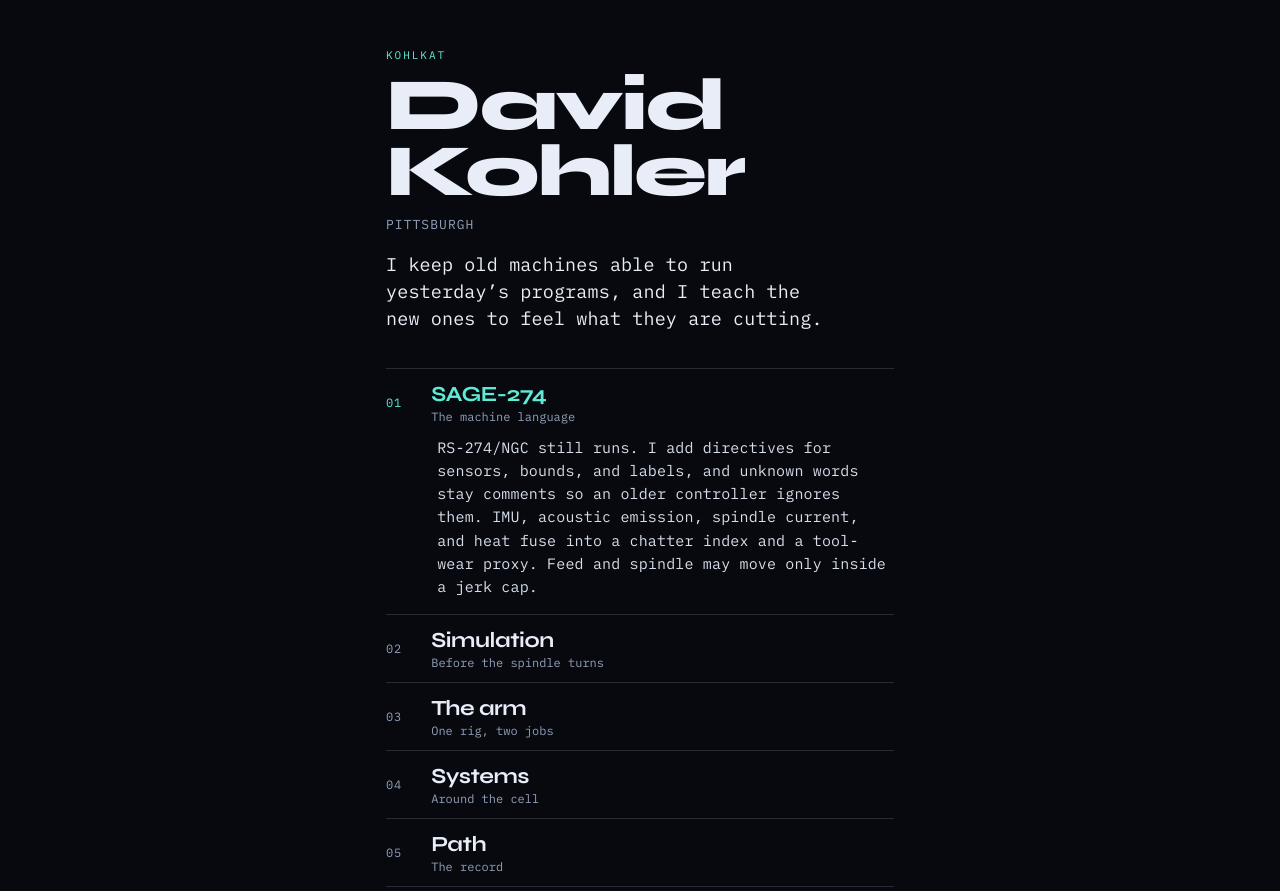
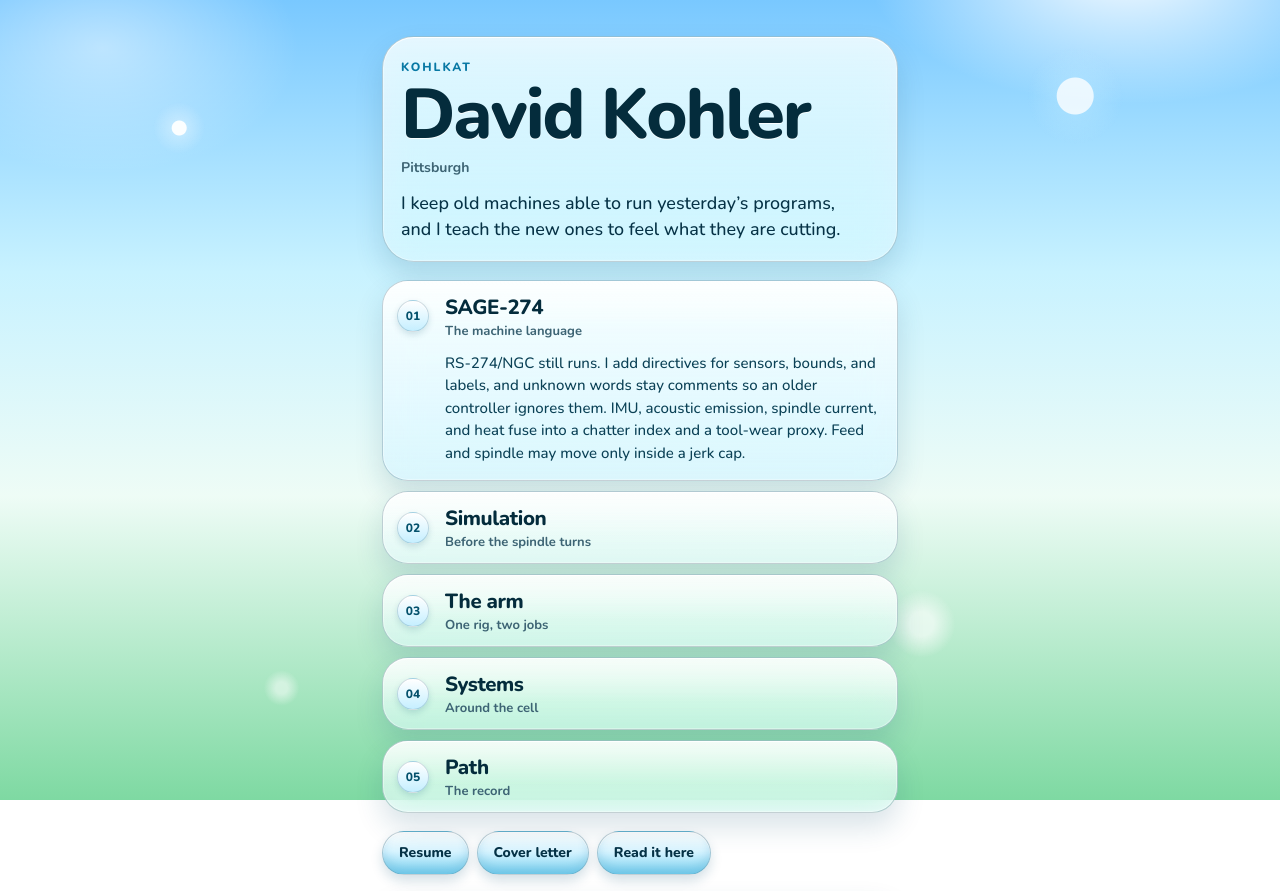
Before and after one commit to kohlkat/interactive-resume, a React (Vite) app in the folder site/: page / in a window 1280 px wide. Shown: the top 891 px of the page. Built offline with nearby package versions, Linux system fonts and the light colour scheme.

Commit message:
Restyle the briefing as glossy sky glass.
The chapters and downloads stay. The page now uses a bright sky, frosted panels, and gel controls.

```diff
--- a/site/index.html
+++ b/site/index.html
@@ -3,12 +3,12 @@
   <head>
     <meta charset="UTF-8" />
     <meta name="viewport" content="width=device-width, initial-scale=1, viewport-fit=cover" />
-    <meta name="theme-color" content="#07090f" />
+    <meta name="theme-color" content="#8fd4ff" />
     <meta name="description" content="David Kohler, Pittsburgh. Control software that stays compatible with old machines and learns from the sensors on the new ones." />
     <title>David Kohler — Interactive Resume</title>
     <link rel="preconnect" href="https://fonts.googleapis.com" />
     <link rel="preconnect" href="https://fonts.gstatic.com" crossorigin />
-    <link href="https://fonts.googleapis.com/css2?family=IBM+Plex+Mono:wght@400;600&family=Syne:wght@600;700;800&display=swap" rel="stylesheet" />
+    <link href="https://fonts.googleapis.com/css2?family=Nunito:wght@500;700;800&display=swap" rel="stylesheet" />
   </head>
   <body>
     <div id="root"></div>
--- a/site/src/styles.css
+++ b/site/src/styles.css
@@ -1,33 +1,49 @@
 :root {
-  --bg0: #07090f;
-  --bg1: #101522;
-  --ink: #e8edf7;
-  --muted: #93a0b8;
-  --line: rgba(232, 237, 247, 0.14);
-  --accent: #5eead4;
-  --card: rgba(16, 21, 34, 0.82);
-  --shadow: 0 18px 50px rgba(0, 0, 0, 0.45);
-  font-family: "IBM Plex Mono", ui-monospace, SFMono-Regular, Menlo, monospace;
+  --ink: #063246;
+  --muted: #3d6474;
+  --glass: linear-gradient(180deg, rgba(255, 255, 255, 0.82), rgba(232, 248, 255, 0.58));
+  --edge: rgba(6, 48, 72, 0.22);
+  --shine: inset 0 1px 0 rgba(255, 255, 255, 0.95);
+  --drop: 0 14px 28px rgba(16, 78, 112, 0.16);
+  font-family: Nunito, "Avenir Next", "Segoe UI", sans-serif;
   color: var(--ink);
-  background: #07090f;
   min-height: 100%;
 }
 
 * { box-sizing: border-box; }
-html, body, #root { margin: 0; min-height: 100%; background: #07090f; }
-body {
-  letter-spacing: 0.01em;
-  background:
-    radial-gradient(900px 420px at 0% -10%, rgba(94, 234, 212, 0.1), transparent 55%),
-    #07090f;
+html, body, #root { margin: 0; min-height: 100%; }
+body { letter-spacing: 0; }
+
+body::before,
+body::after {
+  content: "";
+  position: fixed;
+  inset: 0;
+  pointer-events: none;
 }
 
-a { color: var(--accent); text-decoration: none; }
+body::before {
+  z-index: -2;
+  background:
+    radial-gradient(420px 220px at 88% -4%, rgba(255, 255, 255, 0.95), transparent 62%),
+    radial-gradient(280px 180px at 8% 6%, rgba(255, 255, 255, 0.45), transparent 70%),
+    linear-gradient(180deg, #79c8ff 0%, #c8f2ff 34%, #eefcf6 62%, #7ed9a2 100%);
+}
+
+body::after {
+  z-index: -1;
+  background:
+    radial-gradient(circle at 14% 16%, rgba(255, 255, 255, 0.95) 0 7px, rgba(255, 255, 255, 0.28) 8px, transparent 26px),
+    radial-gradient(circle at 84% 12%, rgba(255, 255, 255, 0.8) 0 18px, rgba(186, 232, 255, 0.35) 19px, transparent 48px),
+    radial-gradient(circle at 72% 78%, rgba(255, 255, 255, 0.62) 0 12px, transparent 34px),
+    radial-gradient(circle at 22% 86%, rgba(255, 255, 255, 0.5) 0 6px, transparent 18px);
+}
+
+a { color: #046284; text-decoration: none; }
 a:hover { text-decoration: underline; }
 
 h1, h2, h3 {
-  font-family: Syne, "Avenir Next", "Segoe UI", sans-serif;
-  font-weight: 750;
+  font-weight: 800;
   letter-spacing: -0.03em;
   margin: 0;
 }
@@ -38,101 +54,140 @@ h1, h2, h3 {
   min-height: 100dvh;
   display: flex;
   flex-direction: column;
-  gap: 28px;
+  gap: 16px;
   padding:
-    calc(22px + env(safe-area-inset-top))
-    calc(18px + env(safe-area-inset-right))
-    calc(22px + env(safe-area-inset-bottom))
-    calc(18px + env(safe-area-inset-left));
+    calc(16px + env(safe-area-inset-top))
+    calc(14px + env(safe-area-inset-right))
+    calc(18px + env(safe-area-inset-bottom))
+    calc(14px + env(safe-area-inset-left));
+}
+
+.brief-hero,
+.chapter,
+.brief-foot,
+.card {
+  background: var(--glass);
+  -webkit-backdrop-filter: blur(18px) saturate(1.6);
+  backdrop-filter: blur(18px) saturate(1.6);
+  border: 1px solid var(--edge);
+  box-shadow: var(--shine), inset 0 0 0 1px rgba(255, 255, 255, 0.35), var(--drop);
+}
+
+.brief-hero {
+  padding: 22px 18px 18px;
+  border-radius: 32px;
 }
 
 .eyebrow {
-  margin: 0 0 10px;
-  color: var(--accent);
+  margin: 0 0 8px;
+  color: #0878a4;
   text-transform: uppercase;
-  font-size: 11px;
-  letter-spacing: 0.18em;
+  font-size: 12px;
+  font-weight: 800;
+  letter-spacing: 0.16em;
 }
 
 .brief-hero h1 {
-  font-size: clamp(2.6rem, 13vw, 4.4rem);
-  line-height: 0.9;
+  font-size: clamp(2.5rem, 12vw, 4.2rem);
+  line-height: 0.92;
+  color: #042c3c;
+  text-shadow: 0 1px 0 rgba(255, 255, 255, 0.8);
 }
 
 .brief-place {
-  margin: 12px 0 0;
+  margin: 10px 0 0;
   color: var(--muted);
-  font-size: 13px;
-  letter-spacing: 0.08em;
-  text-transform: uppercase;
+  font-size: 14px;
+  font-weight: 700;
 }
 
 .brief-lead {
-  margin: 18px 0 0;
+  margin: 14px 0 0;
   max-width: 28rem;
   color: var(--ink);
-  font-size: clamp(1.02rem, 4.4vw, 1.15rem);
+  font-size: clamp(1.02rem, 4.2vw, 1.12rem);
+  font-weight: 500;
   line-height: 1.45;
 }
 
 .chapters {
   display: flex;
   flex-direction: column;
-  border-bottom: 1px solid var(--line);
+  gap: 10px;
+}
+
+.chapter {
+  border-radius: 26px;
+  overflow: hidden;
 }
 
 .chapter button {
   width: 100%;
-  min-height: 56px;
+  min-height: 64px;
   display: grid;
-  grid-template-columns: 2.2rem 1fr;
-  gap: 10px;
+  grid-template-columns: 36px 1fr;
+  gap: 12px;
   align-items: center;
   text-align: left;
   color: inherit;
   font: inherit;
-  background: transparent;
+  background: linear-gradient(180deg, rgba(255, 255, 255, 0.55), rgba(255, 255, 255, 0) 62%);
   border: 0;
-  border-top: 1px solid var(--line);
-  padding: 12px 0;
+  padding: 12px 14px;
   cursor: pointer;
 }
 
-.chapter button:focus-visible {
-  outline: 1px solid var(--accent);
+.chapter button:focus-visible,
+.file-link:focus-visible,
+.pill:focus-visible,
+.brief-foot a:focus-visible {
+  outline: 2px solid #046284;
   outline-offset: 2px;
 }
 
+.chapter button:active { background: rgba(255, 255, 255, 0.28); }
+
 .chapter .num {
-  color: var(--muted);
+  width: 32px;
+  height: 32px;
+  display: grid;
+  place-items: center;
+  border-radius: 50%;
+  color: #04516c;
   font-size: 12px;
-  letter-spacing: 0.06em;
+  font-weight: 800;
+  background: linear-gradient(180deg, #ffffff 0%, #c5efff 100%);
+  border: 1px solid rgba(6, 60, 90, 0.18);
+  box-shadow: inset 0 1px 0 #fff, 0 3px 6px rgba(16, 80, 110, 0.16);
 }
 
-.chapter.open .num,
-.chapter.open strong { color: var(--accent); }
+.chapter.open {
+  background: linear-gradient(180deg, rgba(255, 255, 255, 0.92), rgba(214, 244, 255, 0.72));
+}
 
 .chapter strong {
   display: block;
-  font-family: Syne, "Avenir Next", sans-serif;
-  font-size: 1.15rem;
-  font-weight: 700;
+  font-size: 1.12rem;
+  font-weight: 800;
   letter-spacing: -0.02em;
+  color: #042c3c;
 }
 
 .chapter .kicker {
   display: block;
-  margin-top: 2px;
+  margin-top: 1px;
   color: var(--muted);
-  font-size: 12px;
+  font-size: 13px;
+  font-weight: 700;
 }
 
 .chapter-body {
-  margin: 0 0 16px 3.2rem;
-  max-width: 36rem;
-  color: #d7deeb;
-  font-size: 14.5px;
-  line-height: 1.55;
+  margin: 0;
+  padding: 0 16px 16px 62px;
+  color: #0b4156;
+  font-size: 15px;
+  font-weight: 500;
+  line-height: 1.5;
 }
 
 .file-row {
@@ -141,91 +196,107 @@ h1, h2, h3 {
   gap: 8px;
 }
 
-.file-link {
+.file-link,
+.pill {
   display: inline-flex;
   align-items: center;
+  justify-content: center;
   min-height: 44px;
-  padding: 0 14px;
-  border: 1px solid var(--line);
+  padding: 8px 16px;
   border-radius: 999px;
-  color: var(--ink);
-  font-size: 13px;
+  color: #053246;
+  font-size: 14px;
+  font-weight: 800;
+  line-height: 1.15;
   text-decoration: none !important;
+  border: 1px solid rgba(6, 58, 86, 0.24);
+  background: linear-gradient(180deg, #ffffff 0%, #d7f4ff 46%, #7fd4f2 100%);
+  box-shadow:
+    inset 0 1px 0 #fff,
+    inset 0 -7px 10px rgba(24, 130, 176, 0.18),
+    0 6px 12px rgba(16, 84, 116, 0.18);
 }
 
-.file-link:hover { border-color: rgba(94, 234, 212, 0.5); }
+.file-link:hover,
+.pill:hover { text-decoration: none; filter: brightness(1.03); }
+
+.file-link:active,
+.pill:active {
+  transform: translateY(1px);
+  box-shadow: inset 0 3px 8px rgba(8, 60, 90, 0.22);
+}
 
 .brief-foot {
   display: flex;
   flex-wrap: wrap;
-  gap: 10px 16px;
+  gap: 4px 14px;
   margin-top: auto;
-  padding-top: 8px;
-  color: var(--muted);
-  font-size: 13px;
+  padding: 8px 16px;
+  border-radius: 24px;
 }
 
-.brief-foot a { color: var(--muted); }
+.brief-foot a {
+  color: #06425a;
+  font-weight: 800;
+  font-size: 14px;
+  min-height: 44px;
+  display: inline-flex;
+  align-items: center;
+}
 
 .page {
   max-width: 40rem;
   margin: 0 auto;
   padding:
     calc(16px + env(safe-area-inset-top))
-    calc(16px + env(safe-area-inset-right))
-    calc(32px + env(safe-area-inset-bottom))
-    calc(16px + env(safe-area-inset-left));
+    calc(14px + env(safe-area-inset-right))
+    calc(28px + env(safe-area-inset-bottom))
+    calc(14px + env(safe-area-inset-left));
 }
 
 .page h1 {
   font-size: clamp(2rem, 8vw, 2.8rem);
-  margin-top: 8px;
+  margin: 8px 0 0;
+  color: #042c3c;
+  text-shadow: 0 1px 0 rgba(255, 255, 255, 0.75);
 }
 
 .page-nav {
   display: flex;
   flex-wrap: wrap;
-  gap: 6px;
+  gap: 8px;
   margin-bottom: 16px;
 }
 
-.pill {
-  display: inline-flex;
-  align-items: center;
-  justify-content: center;
-  min-height: 40px;
-  border: 1px solid var(--line);
-  background: rgba(255, 255, 255, 0.03);
-  color: var(--ink);
-  border-radius: 999px;
-  padding: 8px 12px;
-  font: inherit;
-  font-size: 12px;
-  line-height: 1.2;
-  text-decoration: none !important;
-}
-
-.pill:hover { border-color: rgba(94, 234, 212, 0.45); }
-
 .card {
-  background: var(--card);
-  border: 1px solid var(--line);
-  border-radius: 16px;
+  border-radius: 24px;
   padding: 16px;
-  box-shadow: var(--shadow);
 }
 
 .doc {
   white-space: pre-wrap;
   line-height: 1.55;
-  color: #d7deeb;
-  font-size: 14px;
+  color: #0b4156;
+  font-size: 15px;
+  font-weight: 500;
   overflow-wrap: anywhere;
 }
 
 @media (min-width: 720px) {
-  .brief { padding-top: 48px; gap: 36px; }
-  .brief-hero h1 { font-size: 4.6rem; }
-  .chapter strong { font-size: 1.35rem; }
-  .chapter-body { font-size: 15px; }
+  .brief { padding-top: 36px; gap: 18px; }
+  .brief-hero h1 { font-size: 4.4rem; }
+  .chapter strong { font-size: 1.28rem; }
 }
+
+@media (prefers-reduced-transparency: reduce) {
+  .brief-hero,
+  .chapter,
+  .brief-foot,
+  .card,
+  .file-link,
+  .pill {
+    -webkit-backdrop-filter: none;
+    backdrop-filter: none;
+    background: #f3fbff;
+  }
+}
```
